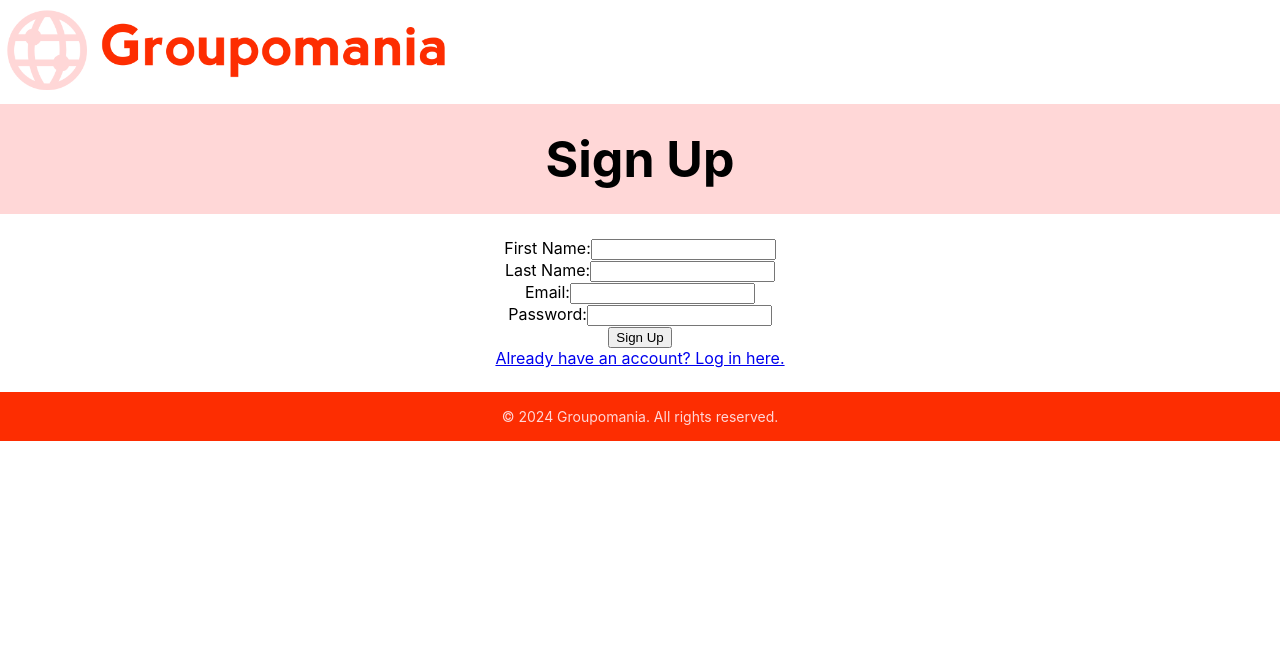
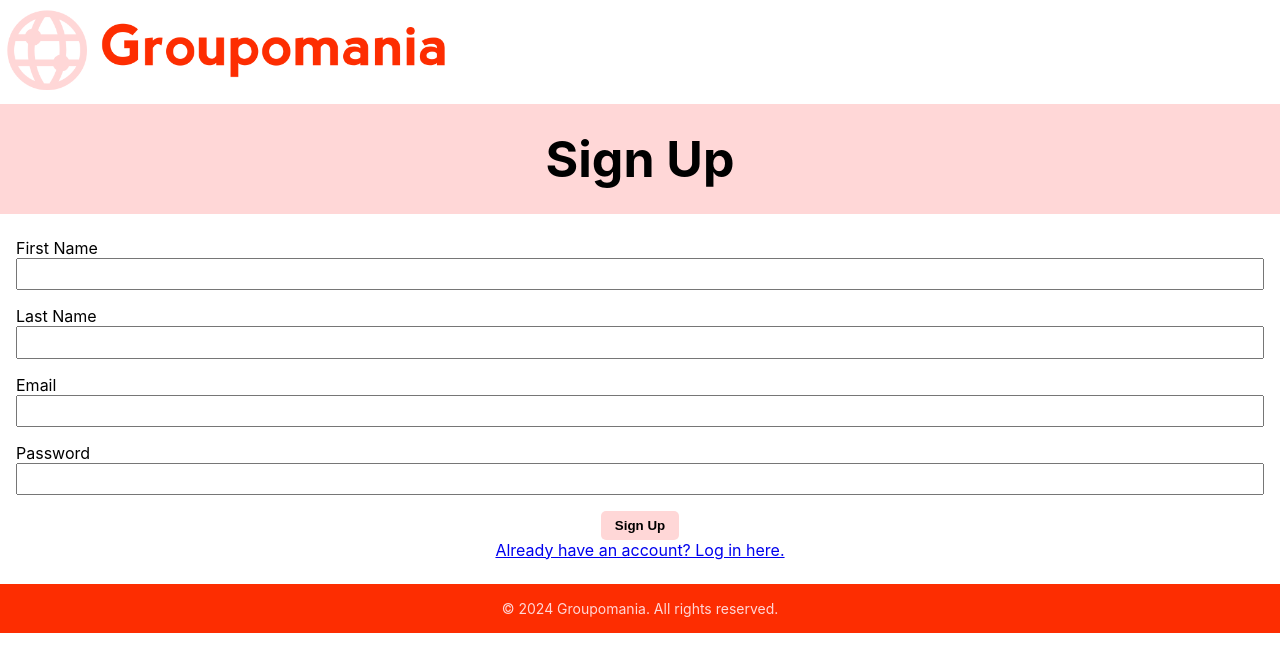
Before and after one commit to WalkTheRosePath/OpenClassrooms-Groupomania, a React (Create React App) app in the folder frontend/: page /signup in a window 1280 px wide. Shown: the top 672 px of the page. Built offline with nearby package versions, Linux system fonts and the light colour scheme.

Commit message:
styled form fields and buttons

```diff
--- a/frontend/src/App.css
+++ b/frontend/src/App.css
@@ -23,8 +23,38 @@ p {
   font-size: 14px;
 }
 
+button {
+  background-color: #ffd7d7;
+  color: #000000;
+  font-weight: bold;
+  border: none;
+  padding: 0.5em 1em;
+  cursor: pointer;
+  border-radius: 5px;
+}
+
+button:hover {
+  background-color: #fd2d01;
+}
+
 .header-container img {
   height: 100px;
+}
+
+.form-group {
+  display: flex;
+  flex-direction: column;
+  align-items: flex-start;
+  margin-left: 1em;
+  margin-right: 1em;
+  margin-bottom: 1em;
+}
+
+.form-group input,
+.form-group textarea {
+  width: 100%;
+  padding: 0.5em;
+  box-sizing: border-box;
 }
 
 footer {
--- a/frontend/src/components/CreatePostForm.jsx
+++ b/frontend/src/components/CreatePostForm.jsx
@@ -61,8 +61,8 @@ const CreatePostForm = () => {
   return (
     <div>
       <form onSubmit={handleSubmit}>
-        <div>
-          <label htmlFor="title">Title:</label>
+        <div className="form-group">
+          <label htmlFor="title">Title</label>
           <input
             type="text"
             id="title"
@@ -72,8 +72,8 @@ const CreatePostForm = () => {
             required
           />
         </div>
-        <div>
-          <label htmlFor="content">Content:</label>
+        <div className="form-group">
+          <label htmlFor="content">Content</label>
           <textarea
             id="content"
             name="content"
@@ -81,8 +81,8 @@ const CreatePostForm = () => {
             onChange={handleChange}
           />
         </div>
-        <div>
-          <label htmlFor="multimedia">Upload Multimedia:</label>
+        <div className="form-group">
+          <label htmlFor="multimedia">Upload Multimedia</label>
           <input
             type="file"
             id="multimedia"
--- a/frontend/src/components/LoginForm.jsx
+++ b/frontend/src/components/LoginForm.jsx
@@ -40,8 +40,8 @@ const LogInForm = () => {
 
   return (
     <form onSubmit={handleSubmit}>
-      <div>
-        <label htmlFor="email">Email:</label>
+      <div className="form-group">
+        <label htmlFor="email">Email</label>
         <input
           type="email"
           id="email"
@@ -51,8 +51,8 @@ const LogInForm = () => {
           required
         />
       </div>
-      <div>
-        <label htmlFor="password">Password:</label>
+      <div className="form-group">
+        <label htmlFor="password">Password</label>
         <input
           type="password"
           id="password"
--- a/frontend/src/components/SignUpForm.jsx
+++ b/frontend/src/components/SignUpForm.jsx
@@ -52,8 +52,8 @@ const SignUpForm = () => {
 
   return (
     <form onSubmit={handleSubmit}>
-      <div>
-        <label htmlFor="firstName">First Name:</label>
+      <div className="form-group">
+        <label htmlFor="firstName">First Name</label>
         <input
           type="text"
           id="firstName"
@@ -63,8 +63,8 @@ const SignUpForm = () => {
           required
         />
       </div>
-      <div>
-        <label htmlFor="lastName">Last Name:</label>
+      <div className="form-group">
+        <label htmlFor="lastName">Last Name</label>
         <input
           type="text"
           id="lastName"
@@ -74,8 +74,8 @@ const SignUpForm = () => {
           required
         />
       </div>
-      <div>
-        <label htmlFor="email">Email:</label>
+      <div className="form-group">
+        <label htmlFor="email">Email</label>
         <input
           type="email"
           id="email"
@@ -85,8 +85,8 @@ const SignUpForm = () => {
           required
         />
       </div>
-      <div>
-        <label htmlFor="password">Password:</label>
+      <div className="form-group">
+        <label htmlFor="password">Password</label>
         <input
           type="password"
           id="password"
```
